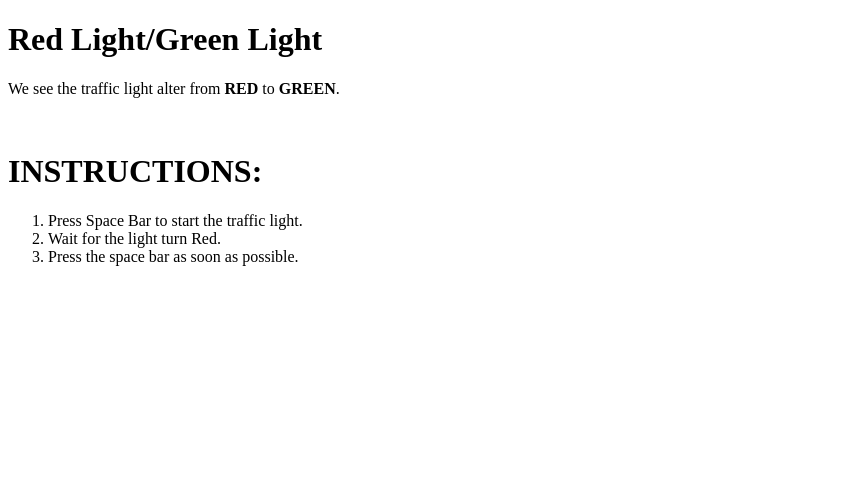
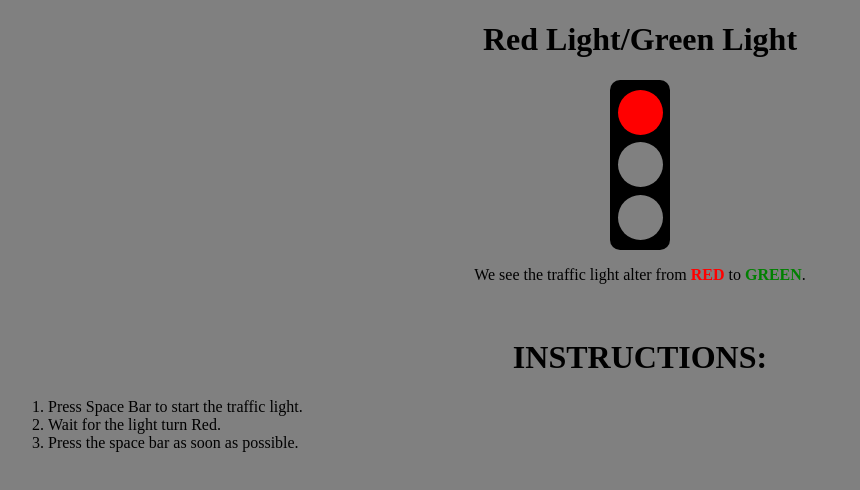
Before and after one commit to Z-Guy/Red-Light-Green-Light, a plain HTML site: page index.html in a window 1280 px wide. Shown: the whole page, without its empty margins (0-860 px from the left). Drawn offline with Linux system fonts and the light colour scheme.

Commit message:
Forgot to uodate index with new new of CSS

```diff
--- a/index.html
+++ b/index.html
@@ -5,7 +5,7 @@
     <meta http-equiv="X-UA-Compatible" content="IE=edge">
     <meta name="viewport" content="width=device-width, initial-scale=1.0">
     <title>Red Light, Green Light</title>
-    <link rel="stylesheet" href="Red Light, Green Light.css" />
+    <link rel="stylesheet" href="style.css" />
 </head>
 <body>
     <h1 id = "Header">Red Light/Green Light</h1>
```
